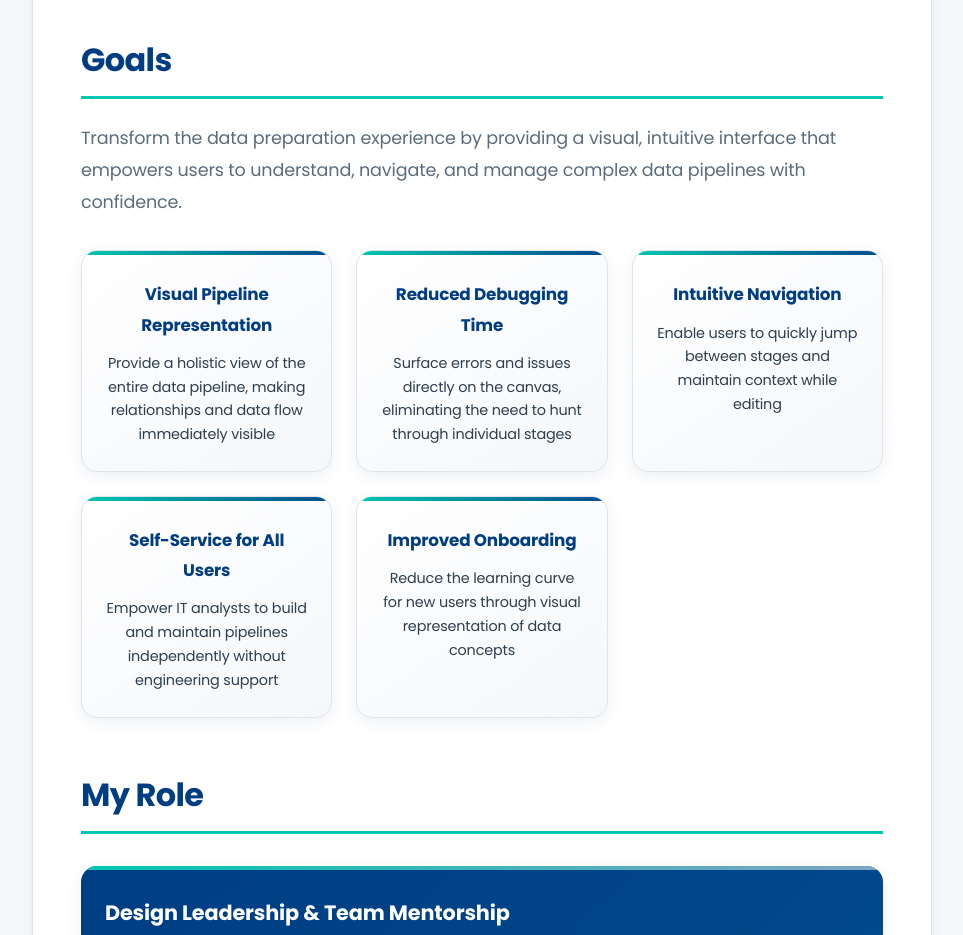
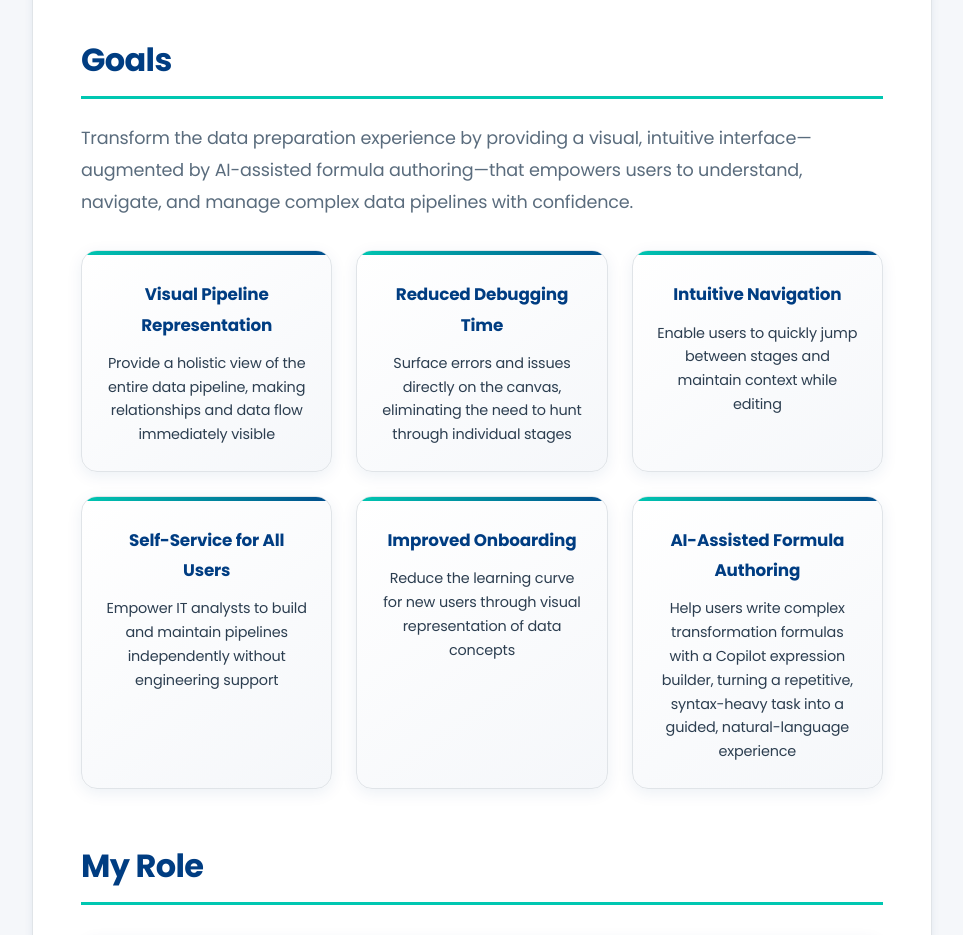
Before and after one commit to shanthiacharya/Shanthi_Portoflio_Oct2025, a website: page case-studies/data-prep-editor/index.html in a window 1280 px wide. Shown: the part 3160-4095 px from the top of the page, without its empty margins (284-1247 px from the left). Drawn offline with Linux system fonts and the light colour scheme.

Commit message:
updated AI features

```diff
--- a/case-studies/data-prep-editor/index.html
+++ b/case-studies/data-prep-editor/index.html
@@ -2223,7 +2223,7 @@
 
                         <!-- Goals Section -->
                         <h2 id="goals">Goals</h2>
-                        <p class="section-intro">Transform the data preparation experience by providing a visual, intuitive interface that empowers users to understand, navigate, and manage complex data pipelines with confidence.</p>
+                        <p class="section-intro">Transform the data preparation experience by providing a visual, intuitive interface&mdash;augmented by AI-assisted formula authoring&mdash;that empowers users to understand, navigate, and manage complex data pipelines with confidence.</p>
 
                         <div class="goals-grid">
                             <div class="goal-card">
@@ -2245,6 +2245,10 @@
                             <div class="goal-card">
                                 <h4>Improved Onboarding</h4>
                                 <p>Reduce the learning curve for new users through visual representation of data concepts</p>
+                            </div>
+                            <div class="goal-card">
+                                <h4>AI-Assisted Formula Authoring</h4>
+                                <p>Help users write complex transformation formulas with a Copilot expression builder, turning a repetitive, syntax-heavy task into a guided, natural-language experience</p>
                             </div>
                         </div>
 
@@ -2429,6 +2433,8 @@
 
                         <h3>The Solution: Transform Canvas</h3>
                         <p>Transform Canvas provides a visual, interactive representation of the entire data pipeline, allowing users to see all stages, their connections, and status at a glance while maintaining the ability to drill into any stage for detailed editing.</p>
+
+                        <p>To tackle the most error-prone part of data prep&mdash;authoring transformation logic&mdash;we introduced a <strong>Copilot Expression Builder</strong>. Instead of recalling function syntax by hand, users describe what they want in plain language and the copilot generates a ready-to-review expression, making complex formulas approachable for analysts of every skill level.</p>
 
                         <div class="image-carousel" id="newEditorCarousel">
                             <div class="carousel-slides">
@@ -2554,7 +2560,7 @@
                         <ul>
                             <li><strong>Holistic Pipeline View:</strong> See the entire pipeline structure at once with zoomable, pannable canvas that shows all stages and their relationships.</li>
                             <li><strong>Inline Stage Editing:</strong> Edit stage configurations directly on the canvas without losing context of the overall pipeline structure.</li>
-                            <li><strong>AI-Assisted Expressions:</strong> Generate transformation expressions from natural language instead of hand-writing function syntax-turning a frequent, repetitive authoring task into a quick, guided one and reducing formula errors.</li>
+                            <li><strong>Copilot Expression Builder:</strong> Write complex transformation formulas with an AI copilot that turns natural-language intent into valid expressions-removing a repetitive, syntax-heavy task and reducing formula errors.</li>
                             <li><strong>Surfaced Errors:</strong> Errors are visually highlighted on the canvas with clear indicators, making troubleshooting immediate and intuitive.</li>
                             <li><strong>Expand/Collapse Branches:</strong> Manage complexity by collapsing branches you're not working on, focusing attention on relevant stages.</li>
                             <li><strong>Keyboard Navigation:</strong> Full keyboard support for power users to navigate, select, and edit stages without touching the mouse.</li>
```
